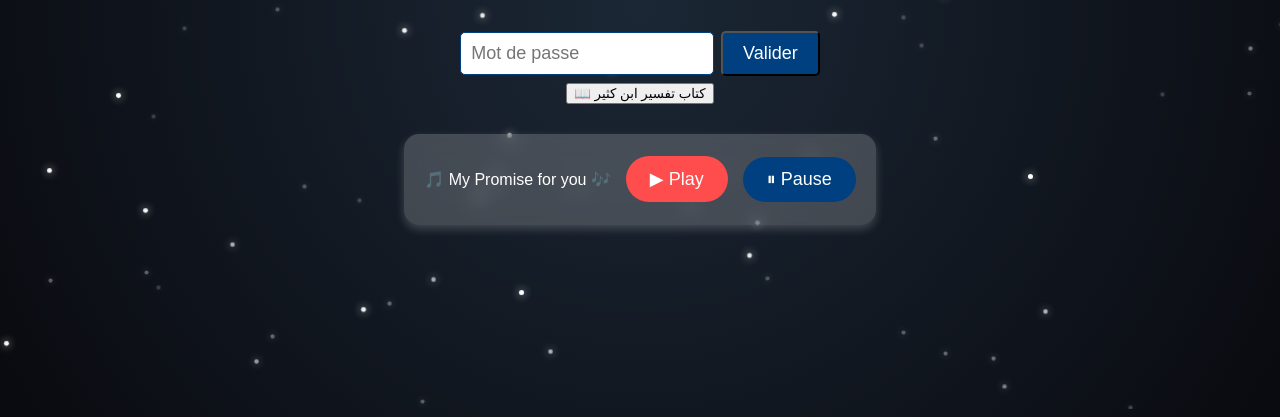
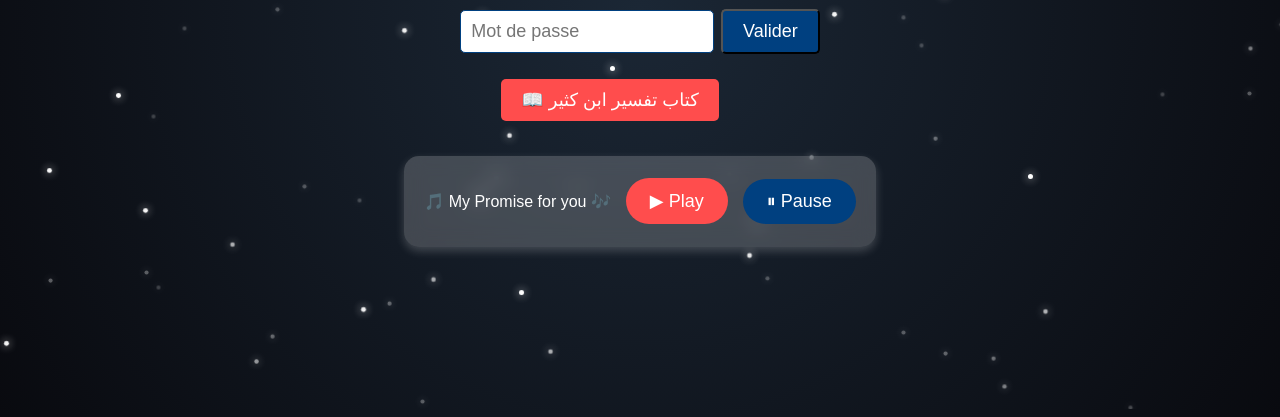
Before and after one commit to Biggy121/for_the_mooon, a plain HTML site: page index.html in a window 1280 px wide. Shown: the part 399-816 px from the top of the page. Drawn offline with Linux system fonts and the light colour scheme.

Commit message:
Update index.html

```diff
--- a/index.html
+++ b/index.html
@@ -178,7 +178,9 @@
             <button class="submit-button" onclick="checkPassword()">Valider</button>
         </div>
 
- <button onclick="downloadPDFs()">📖 كتاب تفسير ابن كثير</button>
+ <div class="download-buttons">
+            <a href="#" onclick="downloadPDFs()">📖 كتاب تفسير ابن كثير </a>
+        </div>
 
 
         <div id="success-animation" class="animation">
```
